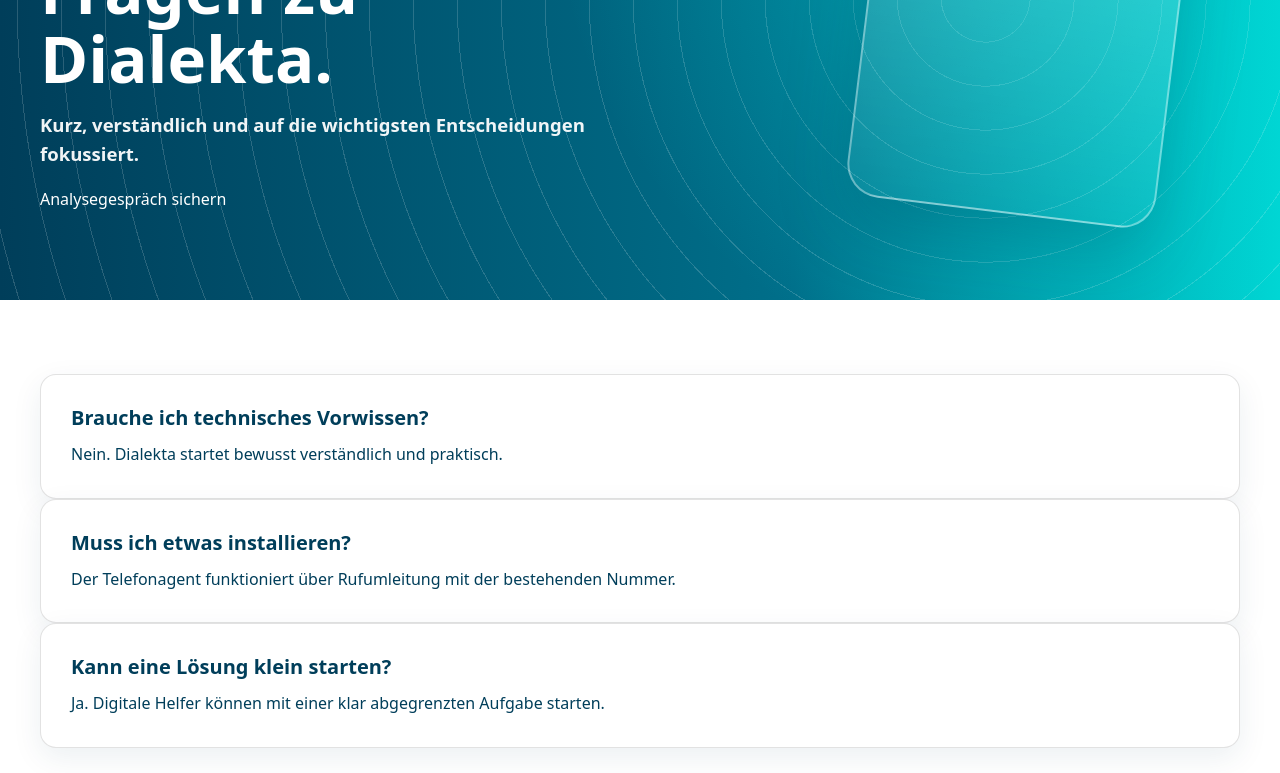
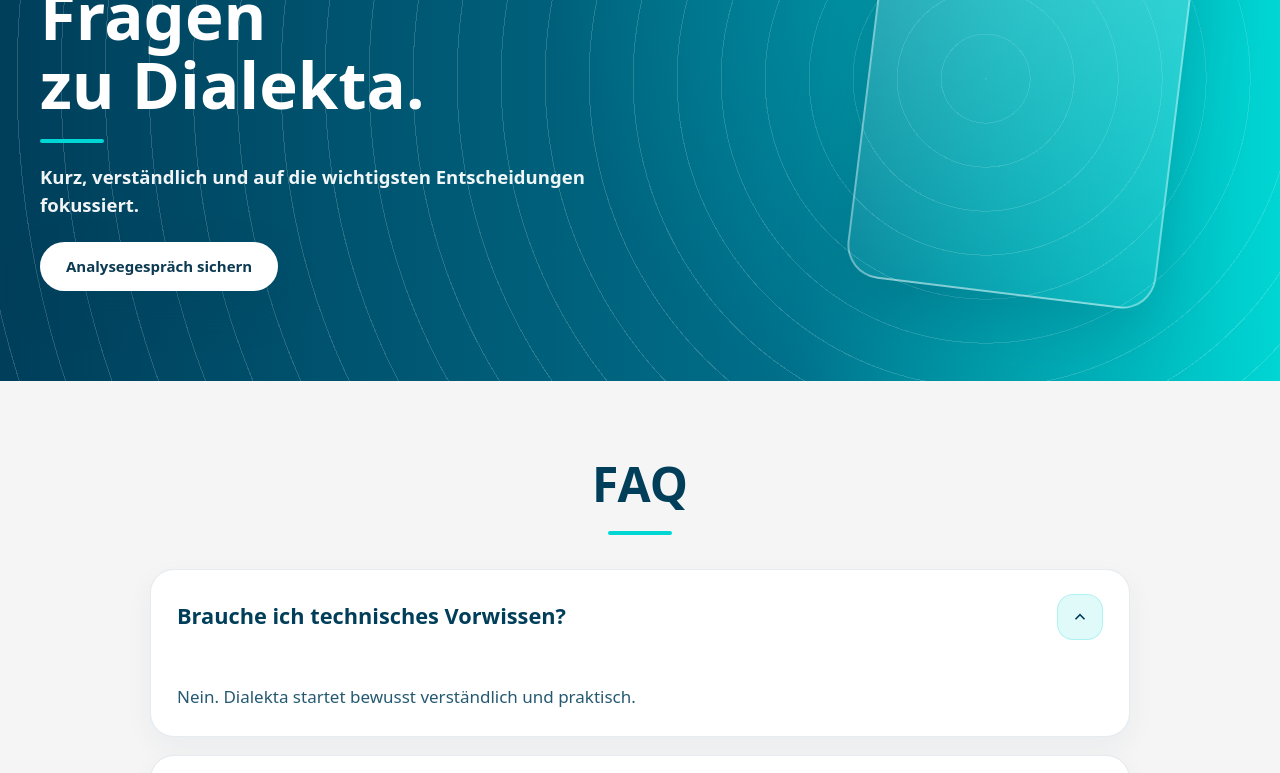
Before and after one commit to josiasbechtel/dialekta-webseite, a Next.js app: page /faq in a window 1280 px wide. Shown: the part 260-1033 px from the top of the page. Built offline with nearby package versions, Linux system fonts and the light colour scheme.

Commit message:
Update FAQ route shell

```diff
--- a/app/faq/page.tsx
+++ b/app/faq/page.tsx
@@ -1,7 +1,12 @@
 import Link from 'next/link'
-
-const faqs = [['Brauche ich technisches Vorwissen?', 'Nein. Dialekta startet bewusst verständlich und praktisch.'], ['Muss ich etwas installieren?', 'Der Telefonagent funktioniert über Rufumleitung mit der bestehenden Nummer.'], ['Kann eine Lösung klein starten?', 'Ja. Digitale Helfer können mit einer klar abgegrenzten Aufgabe starten.']]
+import { PageFrame } from '@/components/site-chrome'
+import { FAQ, Hero, SectionHead } from '@/components/ui'
 
 export default function FaqPage() {
-  return <main className="page"><section className="hero compact"><div className="container"><p className="eyebrow">FAQ</p><h1>Häufige Fragen zu Dialekta.</h1><p className="lead">Kurz, verständlich und auf die wichtigsten Entscheidungen fokussiert.</p><Link className="button light" href="/kontakt">Analysegespräch sichern</Link></div></section><section className="section"><div className="container card-grid">{faqs.map(([q,a]) => <article className="card" key={q}><h3>{q}</h3><p>{a}</p></article>)}</div></section></main>
+  return (
+    <PageFrame pageClass="page-faq">
+      <Hero image="/assets/img/hero-home-v2.png" title={<>Häufige Fragen<br />zu Dialekta.</>} lead="Kurz, verständlich und auf die wichtigsten Entscheidungen fokussiert." actions={[{ href: '/analysegespraech', label: 'Analysegespräch sichern' }]} />
+      <section className="section section-muted"><div className="container"><SectionHead title="FAQ" /><FAQ items={[[ 'Brauche ich technisches Vorwissen?', 'Nein. Dialekta startet bewusst verständlich und praktisch.' ], [ 'Muss ich etwas installieren?', 'Der Telefonagent funktioniert über Rufumleitung mit der bestehenden Nummer.' ], [ 'Kann eine Lösung klein starten?', 'Ja. Digitale Helfer können mit einer klar abgegrenzten Aufgabe starten.' ]]}/><p style={{ textAlign: 'center', marginTop: 34 }}><Link className="btn btn-gradient" href="/analysegespraech">Kostenloses Analysegespräch sichern</Link></p></div></section>
+    </PageFrame>
+  )
 }
```
